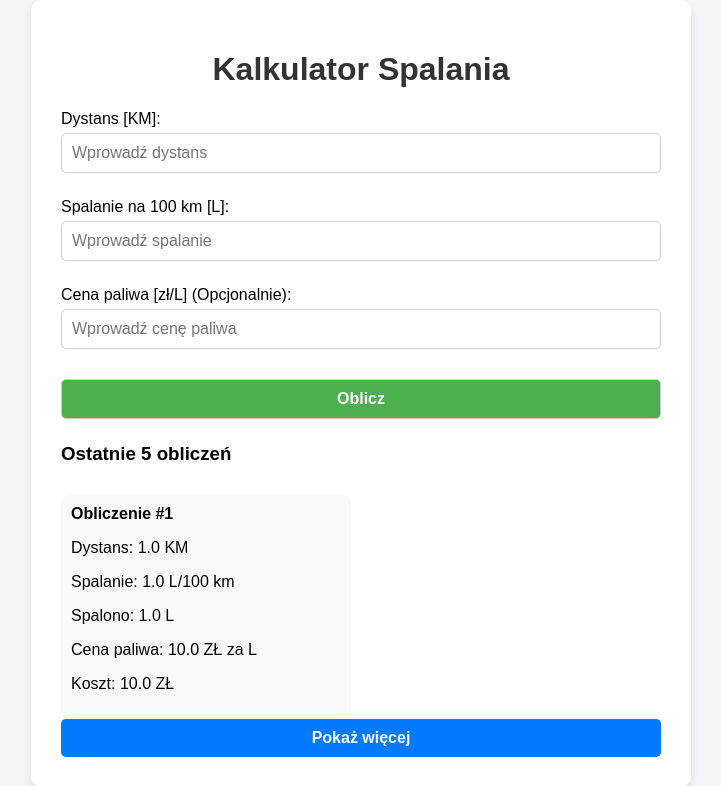
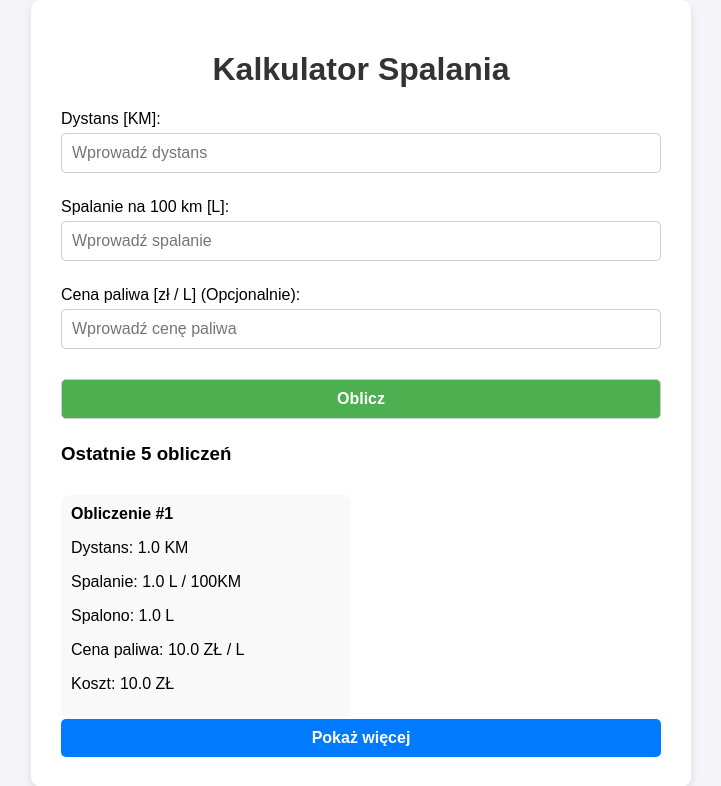
Before and after one commit to ataler/fuel-calc2, a Flask app: page / in a window 1280 px wide. Shown: the top 786 px of the page, without its empty margins (279-1000 px from the left). Run offline with Flask 3, Linux system fonts and the light colour scheme; tables that the repository leaves empty hold one stand-in row (values such as "Sample post").

Commit message:
Update index.html

```diff
--- a/fuel-calc/templates/index.html
+++ b/fuel-calc/templates/index.html
@@ -155,7 +155,7 @@
             </div>
 
             <div class="form-group">
-                <label for="fuel_price">Cena paliwa [zł/L] (Opcjonalnie):</label>
+                <label for="fuel_price">Cena paliwa [zł / L] (Opcjonalnie):</label>
                 <input type="text" id="fuel_price" name="fuel_price"
                     value="{{ fuel_price }}" placeholder="Wprowadź cenę paliwa">
             </div>
@@ -178,10 +178,10 @@
             <div class="calculation">
                 <h4>Obliczenie #{{ calc.id }}</h4>
                 <p>Dystans: {{ calc.distance }} KM</p>
-                <p>Spalanie: {{ calc.fuel_per_100km }} L/100 km</p>
+                <p>Spalanie: {{ calc.fuel_per_100km }} L / 100KM</p>
                 <p>Spalono: {{ calc.fuel_consumed }} L</p>
                 {% if calc.cost %}
-                    <p>Cena paliwa: {{ calc.fuel_price }} ZŁ za L</p>
+                    <p>Cena paliwa: {{ calc.fuel_price }} ZŁ / L</p>
                     <p>Koszt: {{ calc.cost | round(2) }} ZŁ</p>
                 {% endif %}
             </div>
```
